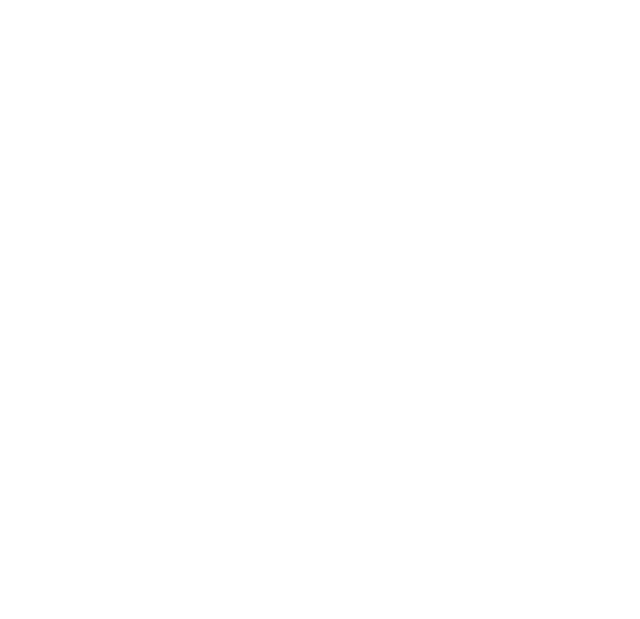
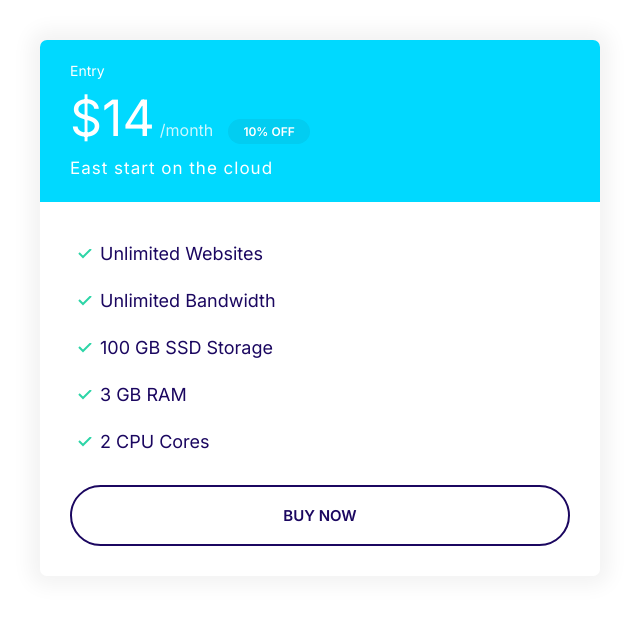
Before and after one commit to elkadhi-oussama/Hosting_Website, a plain HTML site: page index.html in a window 1280 px wide. Shown: the whole page, without its empty margins (0-640 px from the left). Drawn offline with Linux system fonts and the light colour scheme.

Commit message:
add Plan

```diff
--- a/css/style.css
+++ b/css/style.css
@@ -5,7 +5,7 @@
   --color-heading: #1b0760;
   --color-body: #918ca4;
   --color-border: #ccc;
-  --border-raduis: 30px
+  --border-raduis: 30px;
 }
 *,
 *::after,
@@ -95,6 +95,7 @@ a {
 }
 .badge--small {
   font-size: 1.6rem;
+  padding: 0.5rem 1.5rem;
 }
 @media screen and (min-width: 1024px) {
   .badge {
@@ -188,6 +189,10 @@ a {
   background: var(--color-heading);
   color: #fff;
 }
+.btn--block{
+  width: 100%;
+  display: inline-block;
+}
 @media screen and (min-width: 1024px) {
   .btn {
     font-size: 1.5rem;
@@ -202,17 +207,17 @@ a {
   outline: 0;
   padding: 1.5rem 3.5rem;
 }
-.input-group{
+.input-group {
   border: 1px solid var(--color-border);
   border-radius: var(--border-raduis);
   display: flex;
 }
-.input-group .input{
+.input-group .input {
   border: 0;
   flex-grow: 1;
   padding: 1.5rem 1rem;
 }
-.input-group .btn{
+.input-group .btn {
   margin: 4px;
 }
 ::placeholder {
@@ -225,18 +230,53 @@ a {
 }
 /*Cards*/
 .card {
-border-radius: 7px;
-box-shadow: 0 0 20px 10px #f3f3f3;
-overflow: hidden;
+  border-radius: 7px;
+  box-shadow: 0 0 20px 10px #f3f3f3;
+  overflow: hidden;
 }
-.card__header, .card__body {
+.card__header,
+.card__body {
   padding: 2rem 3rem;
 }
-.card--primary .card__header{
+.card--primary .card__header {
   background-color: var(--color-primary);
-color: #fff;
+  color: #fff;
 }
-.card--secondary .card__header{
+.card--secondary .card__header {
   background-color: var(--color-secondary);
-color: #fff;
+  color: #fff;
 }
+.card--secondary .badge--secondary {
+  background: #02cdf1;
+}
+/*Plans*/
+.plan__name {
+  color: #fff;
+  font-size: 2.4rem;
+  font-weight: 500;
+  margin: 0;
+}
+.plan__price {
+  font-size: 6rem;
+}
+.plan__billing-cycle {
+  font-size: 2.4rem;
+  font-weight: 300;
+  opacity: 0.8;
+  margin-right: 1rem;
+}
+.plan__description {
+  font-size: 2rem;
+  font-weight: 300;
+  letter-spacing: 1px;
+  display: block;
+}
+.plan .list__item{
+  margin-bottom: 2rem;
+}
+@media screen and (min-width:1024px) {
+  .plan__name{font-size: 1.4rem;}
+  .plan__price{font-size: 5rem;}
+  .plan__billing-cycle{font-size: 1.6rem;}
+  .plan__description{font-size: 1.7rem;}
+}
--- a/index.html
+++ b/index.html
@@ -15,6 +15,28 @@
     <link rel="stylesheet" href="./css/style.css" />
   </head>
   <body>
-
+    <div style="width: 50%; padding: 4rem">
+      <div class="plan">
+        <div class="card card--secondary">
+          <header class="card__header">
+            <h3 class="plan__name">Entry</h3>
+            <span class="plan__price">$14</span>
+            <span class="plan__billing-cycle">/month</span>
+            <span class="badge badge--secondary badge--small">10% OFF</span>
+            <span class="plan__description">East start on the cloud</span>
+          </header>
+          <div class="card__body">
+            <ul class="list list--tick">
+              <li class="list__item">Unlimited Websites</li>
+              <li class="list__item">Unlimited Bandwidth</li>
+              <li class="list__item">100 GB SSD Storage</li>
+              <li class="list__item">3 GB RAM</li>
+              <li class="list__item">2 CPU Cores</li>
+            </ul>
+            <button class="btn btn--outline btn--block">buy now</button>
+          </div>
+        </div>
+      </div>
+    </div>
   </body>
 </html>
```
